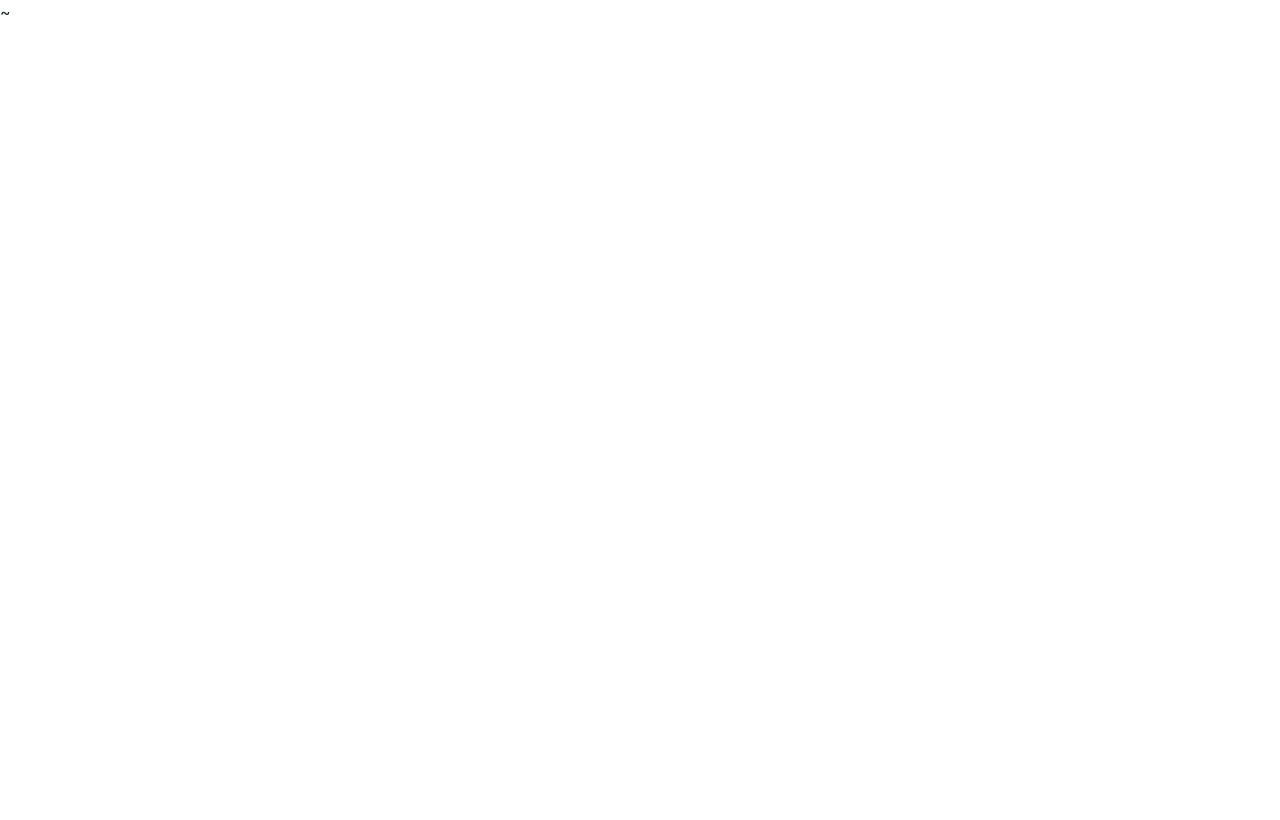
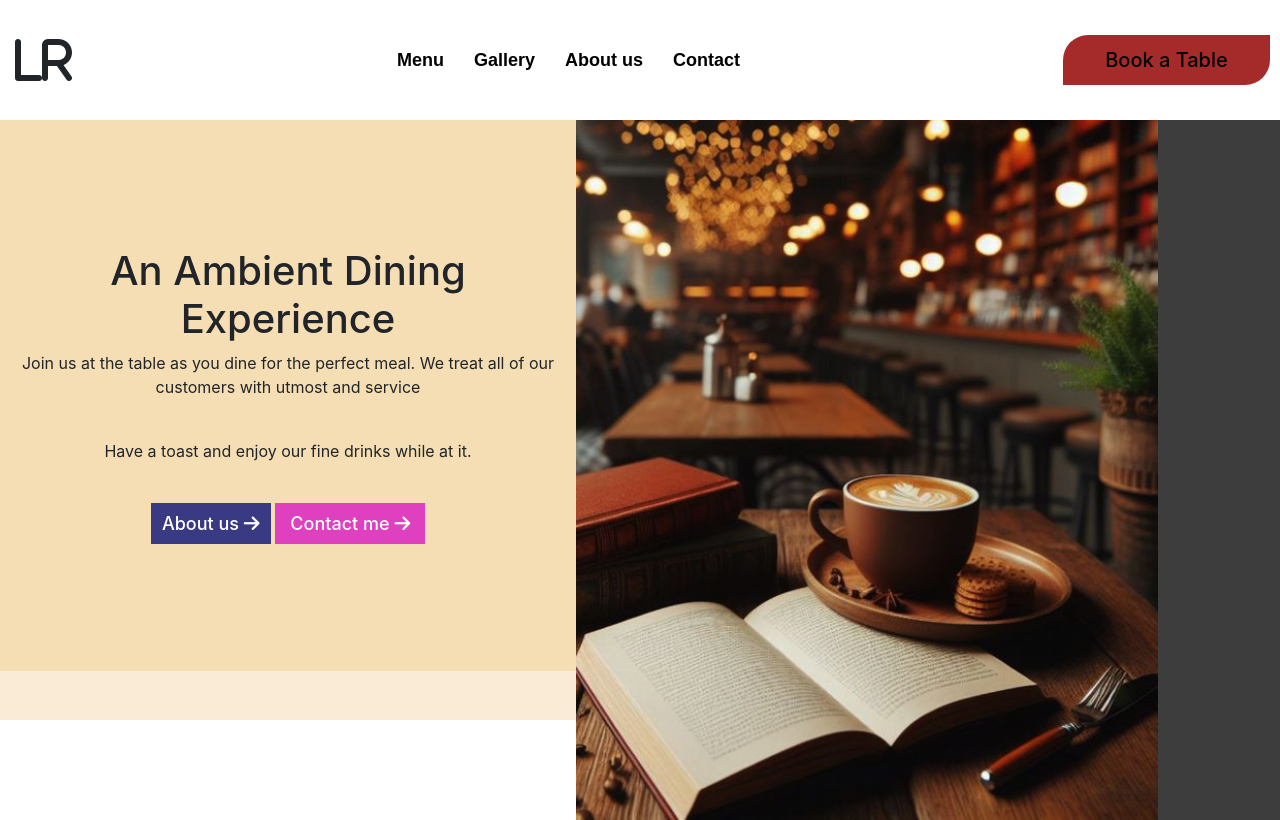
Before and after one commit to sajinrajan/restrount, a plain HTML site: page index.html in a window 1280 px wide. Drawn offline with nearby package versions, Linux system fonts and the light colour scheme.

Commit message:
css work

```diff
--- a/index.html
+++ b/index.html
@@ -13,6 +13,57 @@
 
 </head>
 <body>
+<section class="body-main-section-box" id="">
+
+ <!-- HEADER LOGO NAV BOOK TABLE START -->
+    <section class="header-nav">
+        <div class="logo"><span>LR</span></div>
+        <div class="nav-bar-box">
+            <a href="">Menu</a>
+            <a href="">Gallery</a>
+            <a href="">About us</a>
+            <a href="">Contact</a>
+        </div>
+        <div class="booking-hall"><input type="button" value="Book a Table"></div>
+        <!-- <div class="mobile-icon"><i class="fa-solid fa-bars"></i></div> -->
+        <div class="mobile-nav">
+            <div class="mobil-responsive-box">
+                <i class="fa-solid fa-bars" id="menu-icon" onclick="openMenuBar()"></i>
+                <div id="mobil-menu-bar" >
+                    <i class="fa-solid fa-xmark" onclick=" closeMenuBar()"></i>
+                    <a href="#">HOME</a>
+                    <a href="#">ABOUT</a>
+                    <a href="#">EVENT</a>
+                    <a href="#">GALLERY</a>
+                    <a href="#">CONTACT</a>
+                </div>
+            </div>
+        </div>
+     </div>
+
+    </section>
+ <!-- HEADER LOGO NAV BOOK TABLE END -->
+   <!-- HOME INTRODUCTION BOX START -->
+ <section>
+    <div class="text-and-image">
+        <div class="hone-text-box">
+            <div class="text-home">
+                <h1> An Ambient Dining Experience</h1>
+                <p>Join us at the table as you dine for the perfect meal. We treat all of our customers with utmost and service </p>
+                <br>
+                <p>Have a toast and enjoy our fine drinks while at it.</p>
+
+                <br>
+                <button value="About" id="about">About us <i class="fa fa-arrow-right" aria-hidden="true"></i></button>
+                <button value="contact" id="contact">Contact me <i class="fa fa-arrow-right" aria-hidden="true"></i></button>
+            </div>
+        </div>
+        <div class="home-img-box">
+            <div class="main-img-fst"><img src="./image/headr image.png" alt=""></div>
+        </div>
+    </div>
+ </section>
+   <!-- HOME INTRODUCTION BOX END -->
 
 
 
@@ -21,7 +72,6 @@
 
 
 
-~
 
 
 
@@ -29,10 +79,25 @@
 
 
 
-    <script src="script.js"></script>
-    <script src="https://code.jquery.com/jquery-3.2.1.slim.min.js" integrity="sha384-KJ3o2DKtIkvYIK3UENzmM7KCkRr/rE9/Qpg6aAZGJwFDMVNA/GpGFF93hXpG5KkN" crossorigin="anonymous"></script>
-    <script src="https://cdn.jsdelivr.net/npm/popper.js@1.12.9/dist/umd/popper.min.js" integrity="sha384-ApNbgh9B+Y1QKtv3Rn7W3mgPxhU9K/ScQsAP7hUibX39j7fakFPskvXusvfa0b4Q" crossorigin="anonymous"></script>
-    <script src="https://cdn.jsdelivr.net/npm/bootstrap@4.0.0/dist/js/bootstrap.min.js" integrity="sha384-JZR6Spejh4U02d8jOt6vLEHfe/JQGiRRSQQxSfFWpi1MquVdAyjUar5+76PVCmYl" crossorigin="anonymous"></script>
-    <script src="https://kit.fontawesome.com/0c851fcb8c.js" crossorigin="anonymous"></script>
+
+
+
+
+
+
+
+
+
+
+
+
+
+
+</section>
+<script src="script.js"></script>
+<script src="https://code.jquery.com/jquery-3.2.1.slim.min.js" integrity="sha384-KJ3o2DKtIkvYIK3UENzmM7KCkRr/rE9/Qpg6aAZGJwFDMVNA/GpGFF93hXpG5KkN" crossorigin="anonymous"></script>
+<script src="https://cdn.jsdelivr.net/npm/popper.js@1.12.9/dist/umd/popper.min.js" integrity="sha384-ApNbgh9B+Y1QKtv3Rn7W3mgPxhU9K/ScQsAP7hUibX39j7fakFPskvXusvfa0b4Q" crossorigin="anonymous"></script>
+<script src="https://cdn.jsdelivr.net/npm/bootstrap@4.0.0/dist/js/bootstrap.min.js" integrity="sha384-JZR6Spejh4U02d8jOt6vLEHfe/JQGiRRSQQxSfFWpi1MquVdAyjUar5+76PVCmYl" crossorigin="anonymous"></script>
+<script src="https://kit.fontawesome.com/0c851fcb8c.js" crossorigin="anonymous"></script>
 </body>
 </html>
--- a/script.js
+++ b/script.js
@@ -0,0 +1,13 @@
+// MOBIL RESPONSIVE
+const menuIcon = document.getElementById('menu-icon');
+const mobileDiv = document.getElementById('mobil-menu-bar');
+
+function openMenuBar(){
+mobileDiv.style.display = "flex"
+menuIcon.style.display = "none"
+}
+
+function closeMenuBar(){
+mobileDiv.style.display = "none"
+menuIcon.style.display = "flex"
+}
--- a/style.css
+++ b/style.css
@@ -0,0 +1,190 @@
+*{
+    padding: 0px;
+    margin: 0px;
+}
+
+/* .body-main-section-box{
+
+} */
+    /* <!-- HEADER LOGO NAV BOOK TABLE START --> */
+
+.logo{
+    width: 84px;
+    height: 60px;
+    display: flex;
+    align-items: center;
+    justify-content: center;
+    font-size: -webkit-xxx-large;
+    font-family: 'FontAwesome';
+}
+.header-nav{
+    width: 100%;
+    height: 120px;
+    background-color: white;
+    display: flex;
+    justify-content: space-between;
+    align-items: center;
+}
+.nav-bar-box{
+    width:70.3%;
+    height: 122px;
+    padding: 1px ;
+    color: rgb(2, 2, 2);
+    display: flex;
+    justify-content: center;
+    align-items: center;
+}
+.nav-bar-box>a{
+    font-size: 18px;
+    font-weight: 600;
+    margin: 0px 10px;
+    font-family: sans-serif;
+    color: #000000;
+    text-decoration: none;
+    padding: 5px;
+}
+.nav-bar-box>a:hover{
+     color: #000000;
+    padding: .7rem;
+    border-bottom:1px solid #c39a8b ;
+    transition: .2S;
+}
+
+.mobile-nav{
+    width:10.3%;
+    height: 122px;
+    display: none;
+}
+.mobil-menu-bar{
+    margin-right: 28px;
+    display: none;
+ }
+ #mobil-menu-bar{
+    position: fixed;
+    top: 0;
+    right: 0px;
+    height: 50vh;
+    width: 250px;
+    z-index: 999;
+    backdrop-filter: blur(15px);
+    box-shadow: 1px -2px 10px 2px #3d3d3d;
+    display: none;
+    flex-direction: column;
+    align-items: center;
+}
+#mobil-menu-bar>a{
+    margin: 10px;
+    width: 92%;
+    font-size: 17px;
+    font-weight: 600;
+    display: flex;
+    justify-content: center;
+    color: black;
+}
+.mobil-menu-bar>i{
+    font-size: 30px;
+    color: white;
+}
+.booking-hall>input{
+    width: 207px;
+    height: 50px;
+    background-color: brown;
+    border: none;
+    font-size: 20px;
+    font-weight: 500;
+    border-radius: 25px 0px 25px 0px;
+    margin: 10px;
+    display: flex;
+    align-items: center;
+    justify-content: center;
+
+}
+
+.booking-hall>input:hover{
+    background-color: #000000;
+    color: white;
+    border-radius: 25px;
+}
+@media only screen and (max-width : 1060px) {
+    .nav-bar-box>a{
+        font-size: 19px;
+    }
+}
+@media only screen and (max-width : 710px) {
+    .nav-bar-box>a{
+         display: none;
+    }
+    .mobile-nav{
+        display: block;
+        width: 10.3%;
+        display: flex;
+        justify-content: center;
+        align-items: center;
+    }
+    .booking-hall>input{
+
+    }
+    }
+    /* <!-- HEADER LOGO NAV BOOK TABLE END --> */
+
+/* <!-- HOME INTRODUCTION BOX START --> */
+.text-and-image{
+    width: 100%;
+    height: 600px;
+    background-color: antiquewhite;
+    display: flex;
+    justify-content: center;
+}
+.hone-text-box{
+    width: 45%;
+    height: 551px;
+    background-color: wheat;
+    display: flex;
+    justify-content: center;
+    align-items: center;
+    .text-home{
+        /* display: flex; */
+        text-align: center;
+    }
+    #about{
+        background-color: rgb(58, 58, 132);
+        width: 120px;
+        height: 41px;
+        border: none;
+        color: white;
+        font-size: 18px;
+        font-weight: 500;
+    }
+    #about:hover{
+        border-radius: 25px 0px 10px 0px;
+    }
+    #contact{
+        background-color: rgb(223, 64, 192);
+        width: 150px;
+        height: 41px;
+        border: none;
+        color: white;
+        font-size: 18px;
+        font-weight: 500;
+    }
+    #contact:hover{
+        border-radius: 25px 0px 10px 0px;
+    }
+}
+.home-img-box{
+width: 55%;
+height: 700px;
+background-color: red;
+}
+.main-img-fst{
+    width: 100%;
+    height: 700px;
+    background-color: #3d3d3d;
+
+}
+.main-img-fst>img{
+
+    height: 700px;
+    object-fit: cover;
+}
+/* <!-- HOME INTRODUCTION BOX end --> */
```
Also changed, not shown: image/HeaderImage.jpg (renamed from image/a113cbd7868fefe05fda3354d0dbbc00.jpg), image/headr image.png (added), image/star.png (added).
